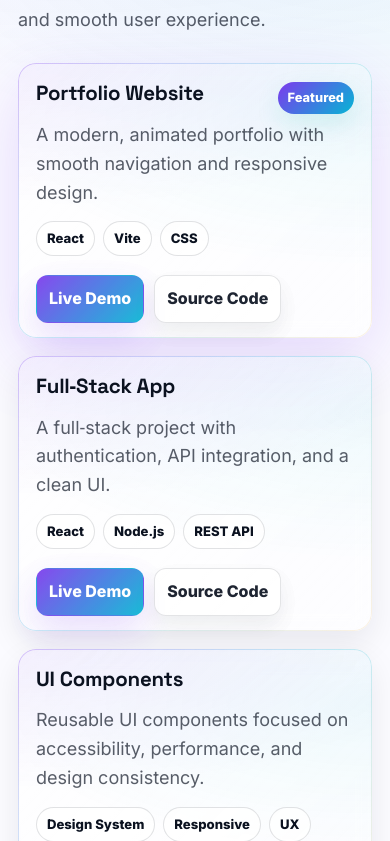
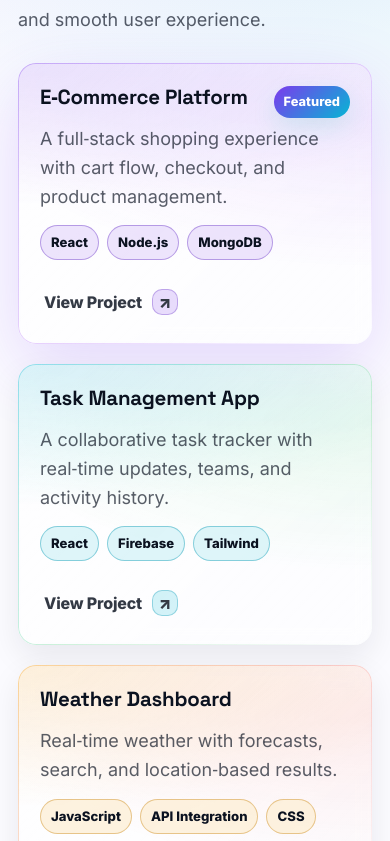
Before and after one commit to AallmAX/DevByAlieu-Portfolio, a React (Vite) app: page / in a window 390 px wide. Shown: the part 2023-2864 px from the top of the page. Built offline with nearby package versions, Linux system fonts and the light colour scheme.

Commit message:
Revamp project showcase in App component by updating project details, adding new projects, and enhancing card styles with accent colors and hover effects; adjust layout for improved responsiveness.

```diff
--- a/src/App.css
+++ b/src/App.css
@@ -199,8 +199,8 @@ body {
 /* Projects */
 .projects-grid {
   display: grid;
-  grid-template-columns: repeat(3, minmax(0, 1fr));
-  gap: 18px;
+  grid-template-columns: repeat(2, minmax(0, 1fr));
+  gap: 20px;
   margin-top: 28px;
 }
 
@@ -208,15 +208,37 @@ body {
   position: relative;
   isolation: isolate;
   border-radius: 18px;
-  padding: 18px;
+  padding: 22px;
   background: linear-gradient(
       135deg,
       color-mix(in srgb, var(--card) 92%, transparent),
-      color-mix(in srgb, var(--card) 70%, transparent)
-    );
+      color-mix(in srgb, var(--card) 68%, transparent)
+    ),
+    radial-gradient(800px 280px at 0% 0%, rgba(255, 255, 255, 0.08), transparent 60%);
   backdrop-filter: blur(10px);
   box-shadow: 0 12px 32px rgba(11, 18, 32, 0.08);
   transition: transform 0.2s ease, box-shadow 0.2s ease, background 0.2s ease;
+}
+
+/* Per-tile accent colors (used for hover + chips) */
+.project-card.tint-violet {
+  --tile-a: rgba(124, 58, 237, 0.95);
+  --tile-b: rgba(168, 85, 247, 0.85);
+}
+
+.project-card.tint-cyan {
+  --tile-a: rgba(6, 182, 212, 0.95);
+  --tile-b: rgba(34, 197, 94, 0.75);
+}
+
+.project-card.tint-amber {
+  --tile-a: rgba(245, 158, 11, 0.95);
+  --tile-b: rgba(239, 68, 68, 0.72);
+}
+
+.project-card.tint-teal {
+  --tile-a: rgba(20, 184, 166, 0.95);
+  --tile-b: rgba(6, 182, 212, 0.85);
 }
 
 .project-card::before {
@@ -227,9 +249,9 @@ body {
   border-radius: inherit;
   background: linear-gradient(
     135deg,
-    rgba(124, 58, 237, 0.5),
-    rgba(6, 182, 212, 0.38),
-    rgba(245, 158, 11, 0.22)
+    color-mix(in srgb, var(--tile-a, rgba(124, 58, 237, 0.55)) 65%, transparent),
+    color-mix(in srgb, var(--tile-b, rgba(6, 182, 212, 0.4)) 55%, transparent),
+    rgba(255, 255, 255, 0.12)
   );
   -webkit-mask: linear-gradient(#000 0 0) content-box, linear-gradient(#000 0 0);
   -webkit-mask-composite: xor;
@@ -246,10 +268,14 @@ body {
   border-radius: inherit;
   background: radial-gradient(
       750px 240px at 0% 0%,
-      rgba(124, 58, 237, 0.12),
+      color-mix(in srgb, var(--tile-a, rgba(124, 58, 237, 0.12)) 25%, transparent),
       transparent 60%
     ),
-    radial-gradient(720px 280px at 100% 20%, rgba(6, 182, 212, 0.1), transparent 55%);
+    radial-gradient(
+      720px 280px at 100% 20%,
+      color-mix(in srgb, var(--tile-b, rgba(6, 182, 212, 0.1)) 22%, transparent),
+      transparent 55%
+    );
   opacity: 0.6;
   pointer-events: none;
   z-index: -2;
@@ -288,6 +314,34 @@ body {
   opacity: 0.9;
 }
 
+.project-card:hover {
+  animation: tile-wiggle 0.55s ease-in-out;
+  background: linear-gradient(
+      135deg,
+      color-mix(in srgb, var(--tile-a) 18%, var(--card)),
+      color-mix(in srgb, var(--tile-b) 14%, var(--card))
+    ),
+    radial-gradient(900px 320px at 30% 10%, rgba(255, 255, 255, 0.1), transparent 60%);
+}
+
+@keyframes tile-wiggle {
+  0% {
+    transform: translateY(-3px) rotate(0deg);
+  }
+  25% {
+    transform: translateY(-3px) rotate(-0.6deg);
+  }
+  50% {
+    transform: translateY(-3px) rotate(0.7deg);
+  }
+  75% {
+    transform: translateY(-3px) rotate(-0.4deg);
+  }
+  100% {
+    transform: translateY(-3px) rotate(0deg);
+  }
+}
+
 .project-card h3 {
   margin: 0 0 0.5rem;
   font-size: 1.28rem;
@@ -309,16 +363,16 @@ body {
 }
 
 .tech-chip {
-  border: 1px solid var(--border);
+  border: 1px solid color-mix(in srgb, var(--tile-a, rgba(124, 58, 237, 0.35)) 35%, var(--border));
   border-radius: 999px;
   padding: 6px 10px;
   font-weight: 800;
   font-size: 0.82rem;
-  background: color-mix(in srgb, var(--card) 88%, transparent);
+  background: color-mix(in srgb, var(--tile-a, rgba(124, 58, 237, 0.14)) 14%, var(--card));
 }
 
 .project-card:hover .tech-chip {
-  border-color: color-mix(in srgb, rgba(124, 58, 237, 0.45) 55%, var(--border));
+  border-color: color-mix(in srgb, var(--tile-a) 32%, var(--border));
 }
 
 .project-actions {
@@ -334,6 +388,36 @@ body {
 .project-card:hover .project-actions {
   transform: translateY(0);
   opacity: 1;
+}
+
+.view-project {
+  display: inline-flex;
+  align-items: center;
+  gap: 10px;
+  color: var(--text-color);
+  text-decoration: none;
+  font-weight: 900;
+  letter-spacing: -0.01em;
+  padding: 10px 4px;
+  opacity: 0.9;
+}
+
+.view-project-icon {
+  width: 26px;
+  height: 26px;
+  border-radius: 10px;
+  display: grid;
+  place-items: center;
+  background: color-mix(in srgb, var(--tile-a, rgba(124, 58, 237, 0.22)) 22%, transparent);
+  border: 1px solid color-mix(in srgb, var(--tile-a, rgba(124, 58, 237, 0.35)) 35%, var(--border));
+}
+
+.project-card:hover .view-project-icon {
+  background: linear-gradient(
+    135deg,
+    color-mix(in srgb, var(--tile-a) 30%, transparent),
+    color-mix(in srgb, var(--tile-b) 22%, transparent)
+  );
 }
 
 .button-link {
--- a/src/App.jsx
+++ b/src/App.jsx
@@ -69,32 +69,45 @@ function App() {
 
   const projects = [
     {
-      title: 'Portfolio Website',
-      description: 'A modern, animated portfolio with smooth navigation and responsive design.',
-      tech: ['React', 'Vite', 'CSS'],
+      title: 'E‑Commerce Platform',
+      description: 'A full‑stack shopping experience with cart flow, checkout, and product management.',
+      tech: ['React', 'Node.js', 'MongoDB'],
       links: {
         live: '#',
         code: '#',
       },
       featured: true,
+      tint: 'violet',
     },
     {
-      title: 'Full‑Stack App',
-      description: 'A full‑stack project with authentication, API integration, and a clean UI.',
-      tech: ['React', 'Node.js', 'REST API'],
+      title: 'Task Management App',
+      description: 'A collaborative task tracker with real‑time updates, teams, and activity history.',
+      tech: ['React', 'Firebase', 'Tailwind'],
       links: {
         live: '#',
         code: '#',
       },
+      tint: 'cyan',
     },
     {
-      title: 'UI Components',
-      description: 'Reusable UI components focused on accessibility, performance, and design consistency.',
-      tech: ['Design System', 'Responsive', 'UX'],
+      title: 'Weather Dashboard',
+      description: 'Real‑time weather with forecasts, search, and location‑based results.',
+      tech: ['JavaScript', 'API Integration', 'CSS'],
       links: {
         live: '#',
         code: '#',
       },
+      tint: 'amber',
+    },
+    {
+      title: 'Portfolio Generator',
+      description: 'A dynamic portfolio builder with customizable templates and quick publishing.',
+      tech: ['React', 'TypeScript', 'Styled Components'],
+      links: {
+        live: '#',
+        code: '#',
+      },
+      tint: 'teal',
     },
   ]
 
@@ -176,14 +189,17 @@ function App() {
         {/* Projects Section */}
         <section id="projects" className="section projects-section">
           <div className="section-content">
-            <h2>Projects</h2>
+            <h2>Featured Projects</h2>
             <p className="section-lead">
               A few projects that highlight my approach to clean UI, solid engineering, and smooth user experience.
             </p>
 
             <div className="projects-grid">
               {projects.map((project) => (
-                <div key={project.title} className={`project-card ${project.featured ? 'featured' : ''}`}>
+                <div
+                  key={project.title}
+                  className={`project-card ${project.featured ? 'featured' : ''} tint-${project.tint}`}
+                >
                   <div className="project-card-top">
                     <h3>{project.title}</h3>
                     {project.featured ? <span className="badge">Featured</span> : null}
@@ -199,11 +215,11 @@ function App() {
                   </div>
 
                   <div className="project-actions">
-                    <a className="button-link" href={project.links.live} target="_blank" rel="noreferrer">
-                      Live Demo
-                    </a>
-                    <a className="button-link ghost" href={project.links.code} target="_blank" rel="noreferrer">
-                      Source Code
+                    <a className="view-project" href={project.links.live} target="_blank" rel="noreferrer">
+                      View Project
+                      <span className="view-project-icon" aria-hidden="true">
+                        ↗
+                      </span>
                     </a>
                   </div>
                 </div>
```
